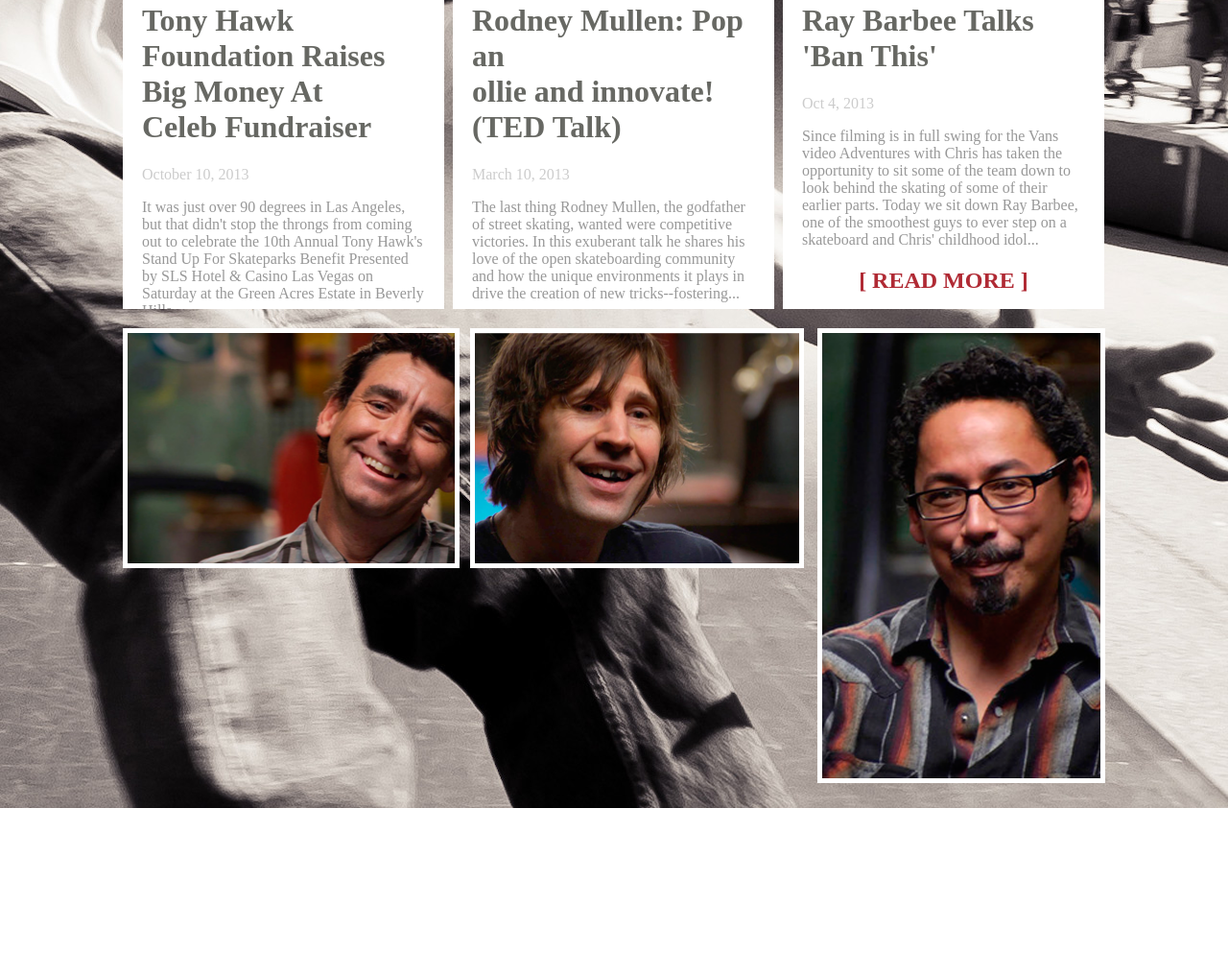
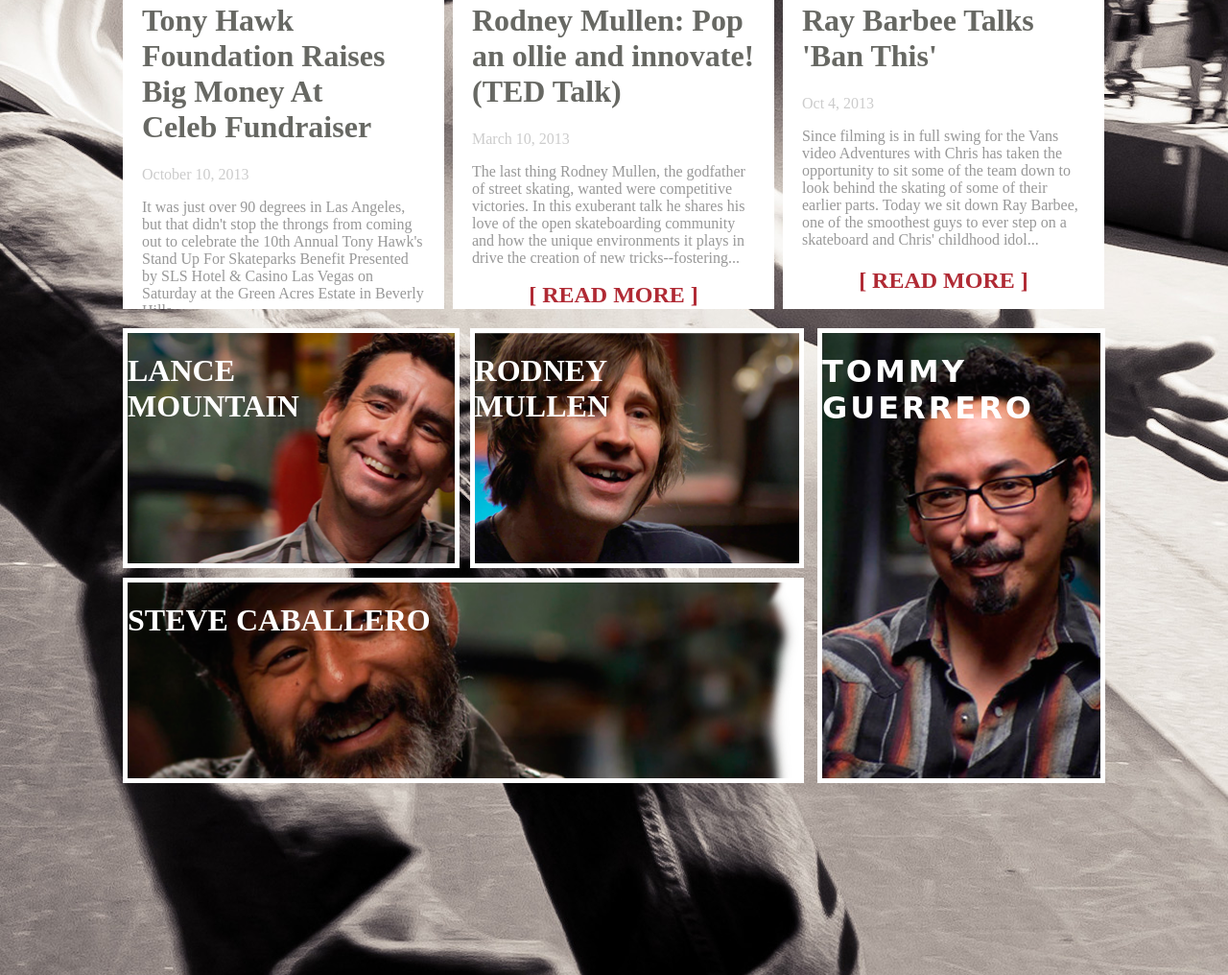
Before and after one commit to chrisjamesjackmccray/08-powell-peralta, a plain HTML site: page index.html in a window 1280 px wide. Shown: the part 556-1572 px from the top of the page at 96% size. Before the commit the page ends 1398 px from the top, so only its background shows below. Drawn offline with Linux system fonts and the light colour scheme; a web font is replaced by a local one.

Commit message:
Assignment

```diff
--- a/index.html
+++ b/index.html
@@ -1,6 +1,7 @@
 <!DOCTYPE html>
 <html>
   <head>
+    <link href='https://fonts.googleapis.com/css?family=Coda:400,800' rel='stylesheet' type='text/css'>
     <meta charset="utf-8">
     <title>08-powell-peralta</title>
     <link rel="stylesheet" href="css/main.css">
@@ -106,7 +107,7 @@
       </div>
 
       <div class="phonedivtwo">
-        <h1 class="boxtwohead"> Rodney Mullen: Pop an <br> ollie and innovate! <br> (TED Talk) </h1>
+        <h1 class="boxtwohead"> Rodney Mullen: Pop an ollie and innovate! <br> (TED Talk) </h1>
         <p class="boxtwodate"> March 10, 2013 </p>
         <p class="boxtwodescription"> The last thing Rodney Mullen, the godfather of
           street skating, wanted were competitive
@@ -136,19 +137,23 @@
 
 
       <div class="skatefaceholder clearfix">
-        <div class="lance">
+        <div class="lance clearfix">
+          <h1 class="lancetext"> Lance <br> Mountain </h1>
 
         </div>
 
         <div class="rodney clearfix">
+          <h1 class="rodneytext"> Rodney <br> Mullen </h1>
 
         </div>
 
-        <div class="steve">
+        <div class="steve clearfix">
+          <h1 class="stevetext"> Steve Caballero </h1>
 
         </div>
 
-        <div class="tommy">
+        <div class="tommy clearfix">
+          <h1 class="tommytext"> Tommy <br> Guerrero </h1>
 
         </div>
       </div>
--- a/scss/modules/_skateface.scss
+++ b/scss/modules/_skateface.scss
@@ -1,7 +1,7 @@
 .skatefaceholder {
   width: 100%;
-  height: 500px;
-  border: 5px solid none;
+  height: 800px;
+  border: 2px solid none;
 }
 
 .lance {
@@ -14,6 +14,11 @@
   float: left;
   margin-bottom: 10px;
   margin-right: 1%;
+
+  .lancetext {
+    color: white;
+    text-transform: uppercase;
+  }
 
   @media screen and (min-width: 780px) {
     float: left;
@@ -29,6 +34,12 @@
   background-image: url('./assets/sk8er-3.png');
   background-repeat: no-repeat;
   background-position: 37% 22%;
+  margin-bottom: 10px;
+
+  .rodneytext {
+    color: white;
+    text-transform: uppercase;
+  }
 
   @media screen and (min-width: 780px) {
     float: left;
@@ -37,19 +48,26 @@
   }
 }
 
-// .steve {
-//   @media screen and (min-width: 780px) {
-//     background-repeat: no-repeat;
-//     float: left;
-//     height: 240px;
-//     width: 33.33%;
-//     border: 5px solid white;
-//     background-image: url('./assets/sk8er-2.png');
-//   }
-// }
+.steve {
+  @media screen and (min-width: 780px) {
+    background-repeat: no-repeat;
+    float: left;
+    height: 204px;
+    width: 68.33%;
+    border: 5px solid white;
+    background-position: 80% 65%;
+    background-image: url('./assets/sk8er-1.png');
+
+    .stevetext {
+      color: white;
+      text-transform: uppercase;
+    }
+  }
+}
 
 .tommy {
   @media screen and (min-width: 780px) {
+    margin: 0 0 0 10px;
     background-repeat: no-repeat;
     float: right;
     width: 28.33%;
@@ -57,6 +75,16 @@
     background-position: 80% 22%;
     border: 5px solid white;
     margin-left: .5%;
+    margin-top: -260px;
     background-image: url('./assets/sk8er-2.png');
+
+    .tommytext {
+      color: white;
+      text-transform: uppercase;
+      font-weight: 900;
+      font-family: 'Coda', cursive;
+      letter-spacing: 3px;
+      font-size: 2rem;
+    }
   }
 }
```
Also changed, not shown: css/main.css.
